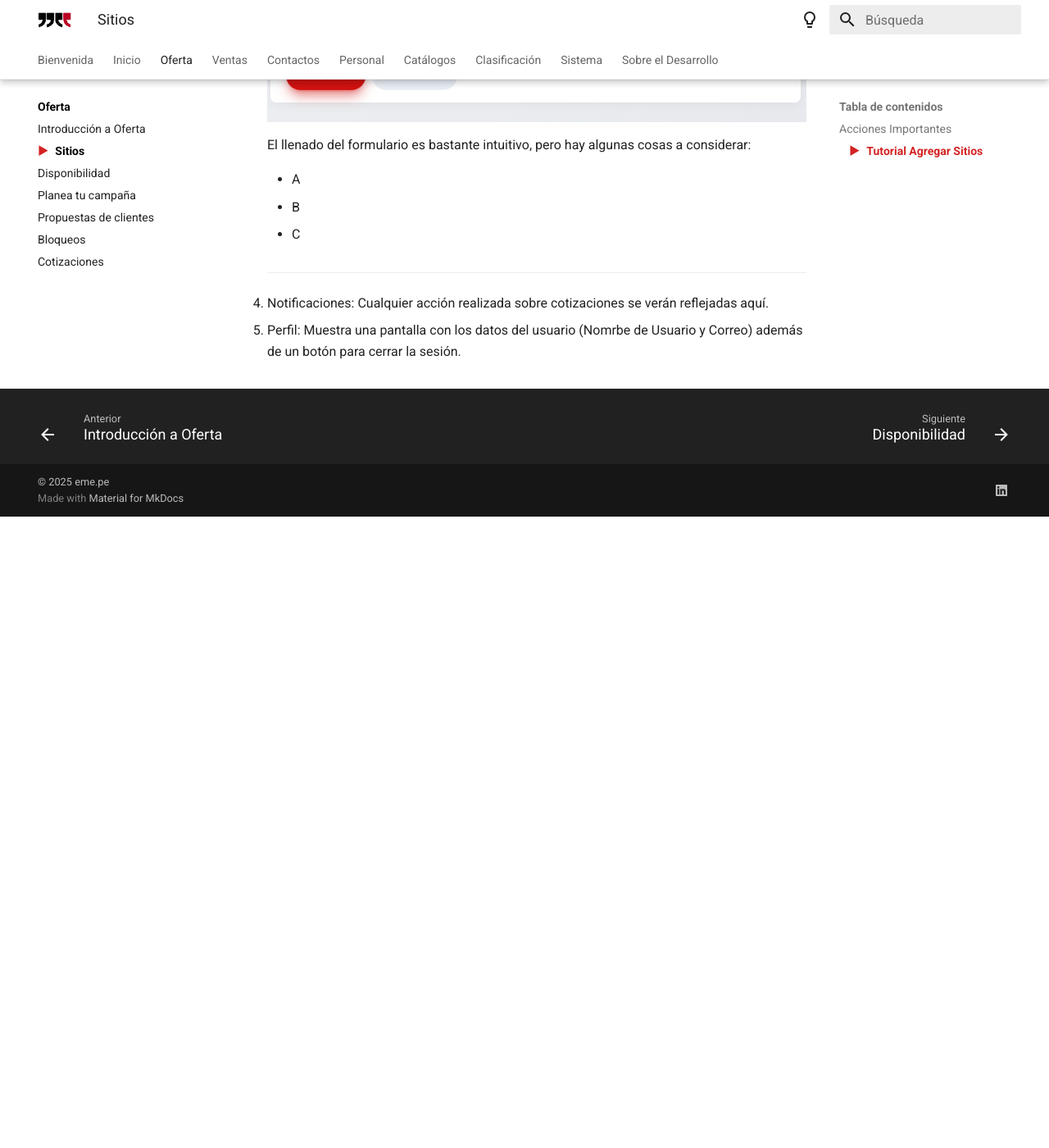
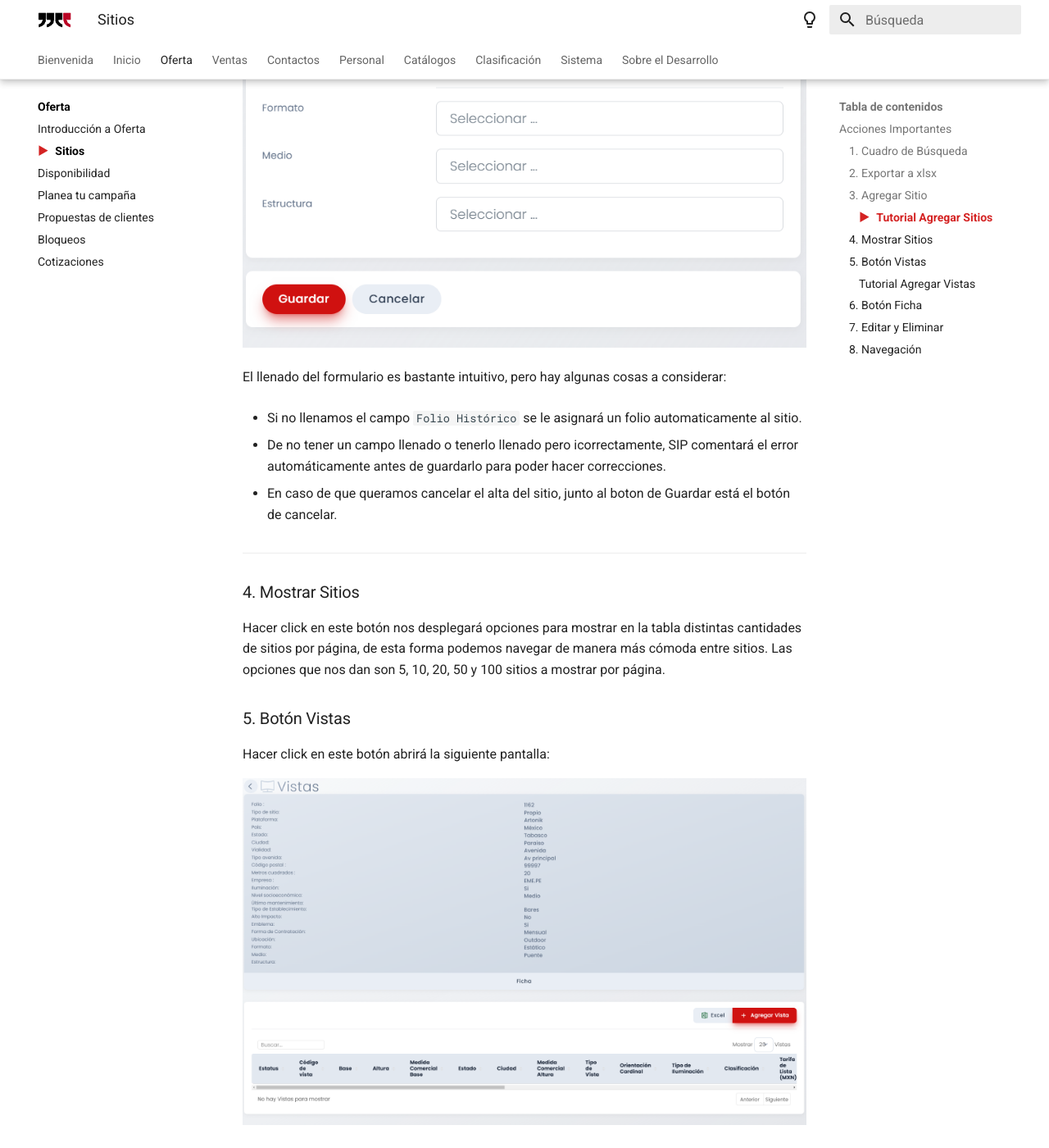
Before and after one commit to SmolBam-git/mkdocs-material-sipdoc, an MkDocs documentation site: the page built from docs/oferta/sitios.md, in a window 1280 px wide and 1400 px high, scrolled down 3522 px. Shown: the whole window at 82% size. Built offline with MkDocs 1.6.1 and Material for MkDocs 9.7.7, drawn with Linux system fonts in a browser that asks for light colours; before the commit the page ends 4152 px from its top, so only the background shows below that; some of the changed text lies outside the part shown.

Commit message:
Finished Oferta-Sitios

```diff
--- a/docs/oferta/sitios.md
+++ b/docs/oferta/sitios.md
@@ -12,30 +12,77 @@ A continiación se enumeran opciones de la sección de Sitios:
 
 ![sitiosDashboardEnum](../assets/sitiosDashboardEnum.png)
 
-1. Cuadro de Búsqueda: En este cuadro podemos buscar sitios por medio de palabras clave o números, como en cualquier cuadro de búsqueda común.
+### 1. Cuadro de Búsqueda
+En este cuadro podemos buscar sitios por medio de palabras clave o números, como en cualquier cuadro de búsqueda común.
 
-2. Exportar a xlsx: Este botón nos permite exportar la totalidad de los sitios en la tabla con todos sus datos a un documento xlsx que podremos abrir via Excel o Google Sheets.
+### 2. Exportar a xlsx
+Este botón nos permite exportar la totalidad de los sitios en la tabla con todos sus datos a un documento xlsx que podremos abrir via Excel o Google Sheets.
 
-3. Agregar Sitio: Este botón desplegará un formulario que debe ser llenado para dar de alta un sitio. A continuación el tutorial para llevar este proceso a cabo.
+### 3. Agregar Sitio
+Este botón desplegará un formulario que debe ser llenado para dar de alta un sitio. A continuación el tutorial para llevar este proceso a cabo.
 
-    ---
-    ### Tutorial Agregar Sitios
+---
+#### Tutorial Agregar Sitios
 
-    Posterior al click en el botón de `Agregar Sitio`, se muestra el siguiente Formulario:
+Posterior al click en el botón de `Agregar Sitio`, se muestra el siguiente Formulario:
 
-    ![agregarSitio](../assets/agregarSitio.png)
+![agregarSitio](../assets/agregarSitio.png)
 
-    El llenado del formulario es bastante intuitivo, pero hay algunas cosas a considerar:
+El llenado del formulario es bastante intuitivo, pero hay algunas cosas a considerar:
 
-    - A
+- Si no llenamos el campo `Folio Histórico` se le asignará un folio automaticamente al sitio.
 
-    - B
+- De no tener un campo llenado o tenerlo llenado pero icorrectamente, SIP comentará el error automáticamente antes de guardarlo para poder hacer correcciones.
 
-    - C
+- En caso de que queramos cancelar el alta del sitio, junto al boton de Guardar está el botón de cancelar.
+
+---
+
+### 4. Mostrar Sitios
+Hacer click en este botón nos desplegará opciones para mostrar en la tabla distintas cantidades de sitios por página, de esta forma podemos navegar de manera más cómoda entre sitios. Las opciones que nos dan son 5, 10, 20, 50 y 100 sitios a mostrar por página.
+
+### 5. Botón Vistas
+Hacer click en este botón abrirá la siguiente pantalla:
+
+![vistas](../assets/vistasDashboard.png)
+
+Aquí se encuentran los detalles del sitio con los que fue dado de alta el sitio, un botón que dice Ficha que nos lleva a la pantalla del  mismo nombre (Ver Número 6 para información de ese apartado), en la parte inferior tenemos una tabla donde aparecerán las vistas que hayamos agregado al sitio, aparecerá vacío si no se han agregado vistas, como es el caso de la imagen. Esta tabla de vistas también puede ser exportada como archivo `.xlsx`. Por último tenemos el botón para Agregar Vistas, a continuación el tutorial de este apartado.
+
+---
+#### Tutorial Agregar Vistas
+
+Posterior al click en el botón de `Agregar Vista`, se muestra el siguiente Formulario:
+
+![agregarVista](../assets/agregarVista.png)
+
+Puntos a considerar:
+
+- El campo Nombre de la Vista y Código de la Vista son asignados automáticamente según el llenado del formulario.
+
+- Si asignamos el Tipo de Contenido como Digital en lugar de Estático, abajo aparecerá un segundo formulario que debe ser llenado en su totalidad para el alta:
+
+![agregarVista](../assets/agregarVistaDigital.png)
+
+- De no tener un campo llenado o tenerlo llenado pero icorrectamente, SIP comentará el error automáticamente antes de guardarlo para poder hacer correcciones.
+
+- En caso de que queramos cancelar el alta de la vista, junto al boton de Guardar está el botón de cancelar.
 
 
-    ---
+---
 
-4.  Notificaciones: Cualquier acción realizada sobre cotizaciones se verán reflejadas aquí.
+Una vez agregada la vista, se actualizará la tabla en la primera pantalla.
 
-5. Perfil: Muestra una pantalla con los datos del usuario (Nomrbe de Usuario y Correo) además de un botón para cerrar la sesión.
+![tablaVista](../assets/tablaVistas.png)
+
+Dando click en el codigo de la Vista o en el botón de editar, podemos acceder nuevamente al formulario y hacer modificaciones. El botón de eliminar también está presente.
+
+### 6. Botón Ficha
+Siempre que haya al menos una vista cargada en el sitio, al dar click aquí aparecerá su ficha:
+
+![ficha](../assets/ficha.jpg)
+
+### 7. Editar y Eliminar
+El botón editar desplegará el formulario nuevamente para su modificación y el botón de eliminar dará de baja el sitio.
+
+### 8. Navegación
+Controladores para moverse entre páginas.
```
Also changed, not shown: docs/assets/agregarVista.png (added), docs/assets/agregarVistaDigital.png (added), docs/assets/ficha.jpg (added), docs/assets/tablaVistas.png (added), docs/assets/vistasDashboard.png (added).
